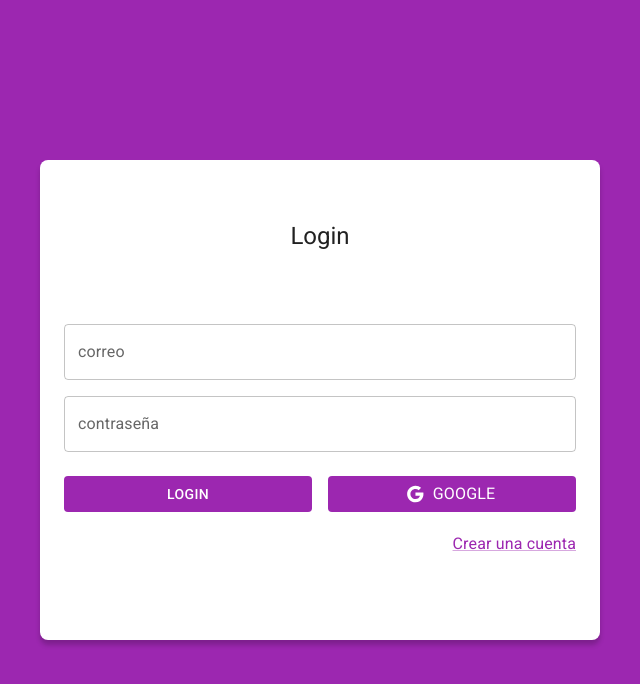
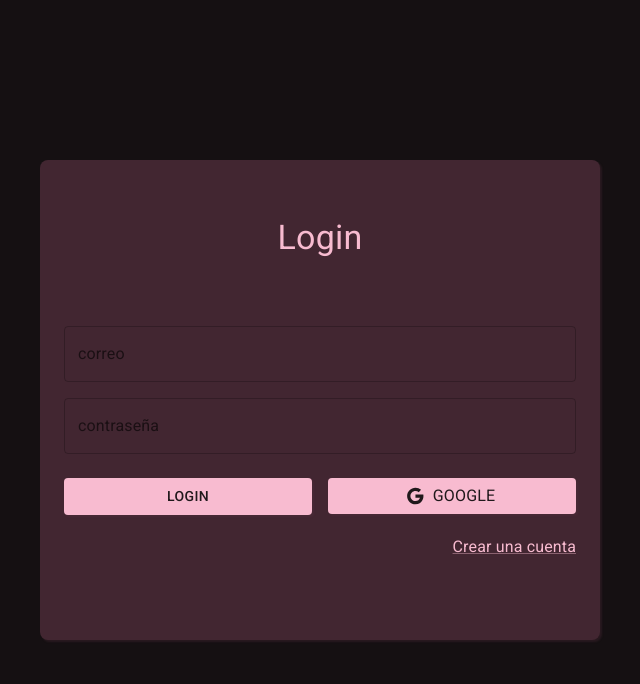
Before and after one commit to MFlorO/DiarioApp, a React (Vite) app: page /auth/login in a window 1280 px wide. Shown: the top 684 px of the page, without its empty margins (320-960 px from the left). Built offline with nearby package versions, Linux system fonts and the light colour scheme; no server answers.

Commit message:
cambios en diseño

```diff
--- a/src/auth/layout/AuthLayOut.jsx
+++ b/src/auth/layout/AuthLayOut.jsx
@@ -4,11 +4,11 @@ import {Alerts} from "../components";
 
 const AuthLayOut = ({ children, text }) => {
   return (
-    <Stack alignItems="center" spacing={0} width="100vw" minHeight="100vh" justifyContent="center" backgroundColor="primary.main" // sx={{ padding: 2 }}
+    <Stack alignItems="center" width="100vw" minHeight="100vh" justifyContent="center" backgroundColor="background.main"
     className="animate__animated animate__fadeIn animate__faster"
     >
-      <Stack boxShadow={1} justifyContent="space-around" backgroundColor='white' borderRadius={2} sx={{padding:3, width:{xs:'25rem', md:'35rem'}, height:'30rem' }}>
-        <Typography textAlign='center' variant="h5" >{text}</Typography>
+      <Stack boxShadow={2} justifyContent="space-around" backgroundColor='#422631' borderRadius={2} sx={{padding:3, width:{xs:'25rem', md:'35rem'}, height:'30rem' }}>
+        <Typography textAlign='center' variant="h4" color={'primary.main'}>{text}</Typography>
         {children}
         <Alerts />
       </Stack>
--- a/src/auth/pages/Login.jsx
+++ b/src/auth/pages/Login.jsx
@@ -46,8 +46,8 @@ const Login = () => {
 
   return (
     <AuthLayOut text='Login'>
-      <form onSubmit={onSubmit}>
-        <Stack backgroundColor='white' sx={{mb:3}}>
+      <form onSubmit={onSubmit} >
+        <Stack backgroundColor='#422631' sx={{mb:3}}>
           <Stack>
             <TextField
             label="correo"
@@ -59,6 +59,7 @@ const Login = () => {
             onChange={onInputChange}
             error={formValid()}
             helperText={errorFormValid.email}
+            sx={{ borderColor: 'primary.main' }}
             />
           </Stack>
 
--- a/src/auth/pages/Register.jsx
+++ b/src/auth/pages/Register.jsx
@@ -37,7 +37,7 @@ const Register = () => {
   return (
     <AuthLayOut text='Register'>
        <form onSubmit={onSubmit}>
-        <Stack backgroundColor='white' sx={{mb:3}}>
+        <Stack backgroundColor='#422631' sx={{mb:3}}>
           <Stack sx={{mt: 2}}>
            <TextField
            label="Nombre completo"
--- a/src/theme/theme.js
+++ b/src/theme/theme.js
@@ -1,16 +1,24 @@
 import { createTheme } from '@mui/material/styles';
-import { green, purple } from '@mui/material/colors';
 
 const theme = createTheme({
   palette: {
     primary: {
-      main: purple[500],
+      main: '#F8BBD0',
     },
     secondary: {
-      main: green[500],
+      main: '#D0CDD2',
     },
+    // error:{
+    //   main: ''
+    // },
+    // success:{
+    //   main: '',
+    // },
+    background:{
+      main: '#151012'
+    }
   },
-  shadows: [ 'none', '0px 5px 5px rgba(0, 0, 0, 0.2)']
+  shadows: [ 'none', '0px 5px 5px rgba(0, 0, 0, 0.2)', '2px 2px 2px rgba(86,48,63,0.3)' ]
 });
 
 export default theme
--- a/src/ui/components/Loading.jsx
+++ b/src/ui/components/Loading.jsx
@@ -10,11 +10,12 @@ export const Loading = () => {
       direction="column"
       alignItems="center"
       justifyContent="center"
-      sx={{ minHeight: '100vh', backgroundColor: 'primary.main', padding: 4, minWidth:'100vw' }}
+      backgroundColor='background.main'
+      sx={{ minHeight: '100vh', padding: 4, minWidth:'100vw' }}
     >
 
         <Grid container direction='row' justifyContent='center' >
-            <CircularProgress color='info' />
+            <CircularProgress sx={{color:'primary.main'}} />
         </Grid>
     </Grid>
   )
```
